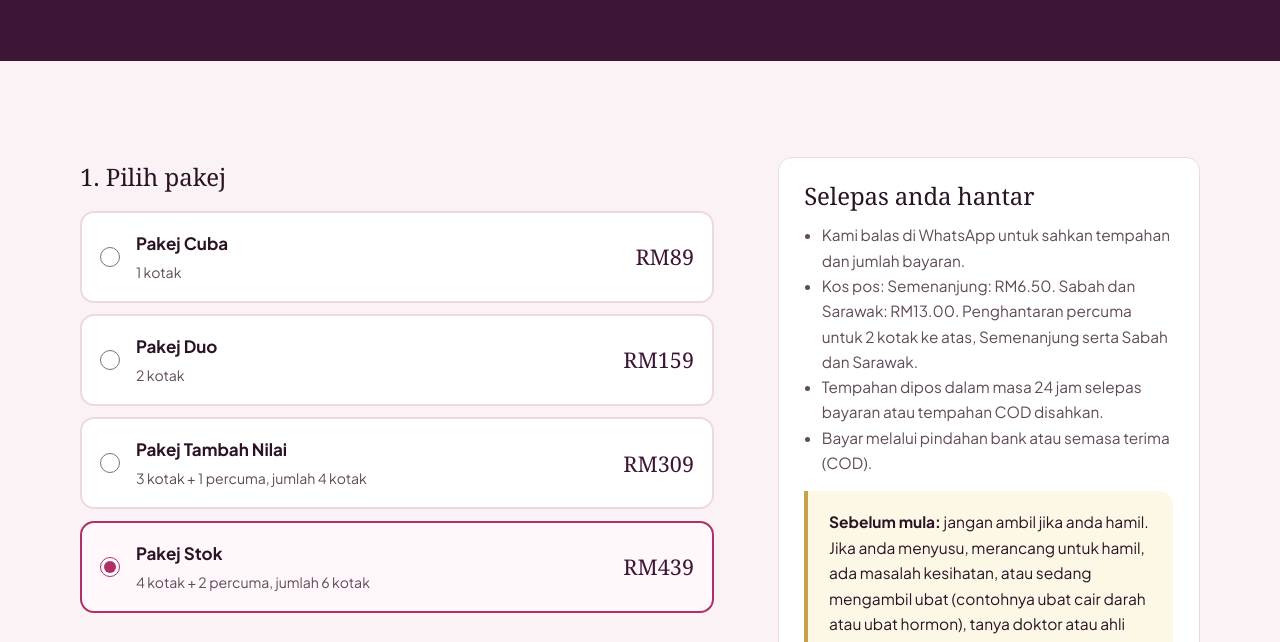
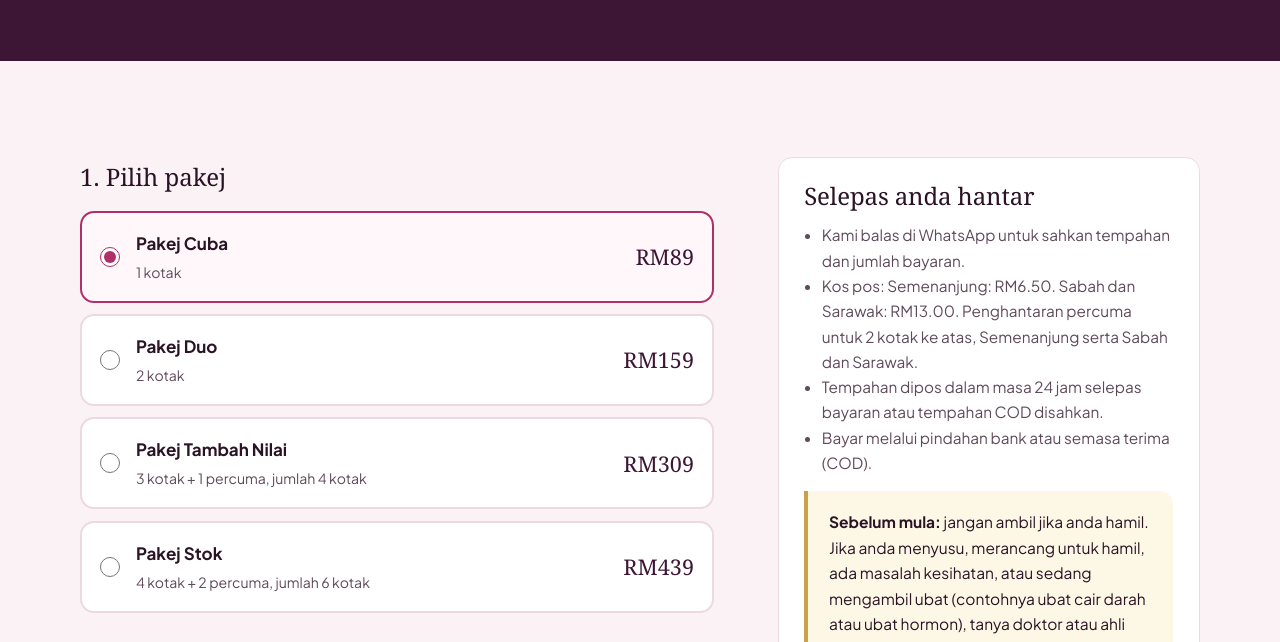
Before and after one commit to loong0983/femora-website, a plain HTML site: page tempah.html in a window 1280 px wide. Shown: the part 290-932 px from the top of the page. Drawn offline with Linux system fonts and the light colour scheme; a web font is replaced by a local one.

Commit message:
Bina laman: pakej lalai Pakej Cuba
Co-Authored-By: Claude Fable 5.2 <noreply@anthropic.com>
Claude-Session: https://claude.ai/code/session_01Kvwh3jzXCM4WLkeXtDtjCm

```diff
--- a/tempah.html
+++ b/tempah.html
@@ -49,7 +49,7 @@
       <fieldset>
         <legend>1. Pilih pakej</legend>
         <div class="pilih"><label>
-  <input type="radio" name="pakej" value="1" data-nama="Pakej Cuba (1 kotak)" data-harga="RM89">
+  <input type="radio" name="pakej" value="1" data-nama="Pakej Cuba (1 kotak)" data-harga="RM89" checked>
   <span><b>Pakej Cuba</b><small>1 kotak</small></span>
   <span class="harga">RM89</span>
 </label><label>
@@ -61,7 +61,7 @@
   <span><b>Pakej Tambah Nilai</b><small>3 kotak + 1 percuma, jumlah 4 kotak</small></span>
   <span class="harga">RM309</span>
 </label><label>
-  <input type="radio" name="pakej" value="4" data-nama="Pakej Stok (4 kotak + 2 percuma, jumlah 6 kotak)" data-harga="RM439" checked>
+  <input type="radio" name="pakej" value="4" data-nama="Pakej Stok (4 kotak + 2 percuma, jumlah 6 kotak)" data-harga="RM439">
   <span><b>Pakej Stok</b><small>4 kotak + 2 percuma, jumlah 6 kotak</small></span>
   <span class="harga">RM439</span>
 </label></div>
```
